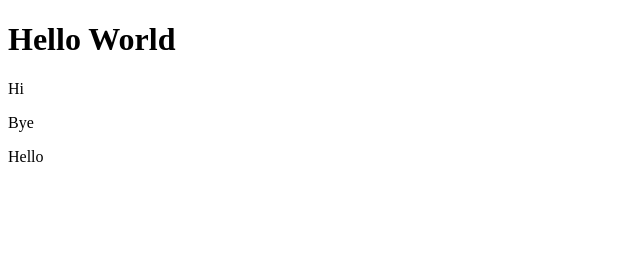
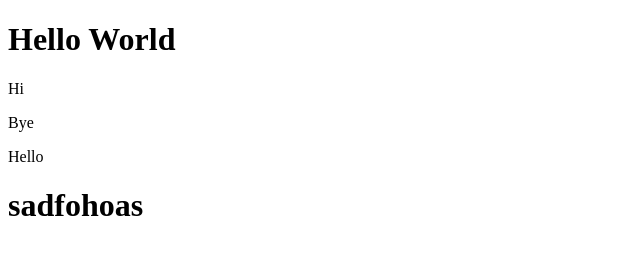
Before and after one commit to coolingapp/test, a plain HTML site: page index.html in a window 1280 px wide. Shown: the whole page, without its empty margins (0-640 px from the left). Drawn offline with Linux system fonts and the light colour scheme.

Commit message:
add extral line

```diff
--- a/index.html
+++ b/index.html
@@ -10,5 +10,6 @@
     <p>Hi</p>
     <p>Bye</p>
     <p>Hello</p>
+    <h1>sadfohoas</h1>
 </body>
 </html>
```
